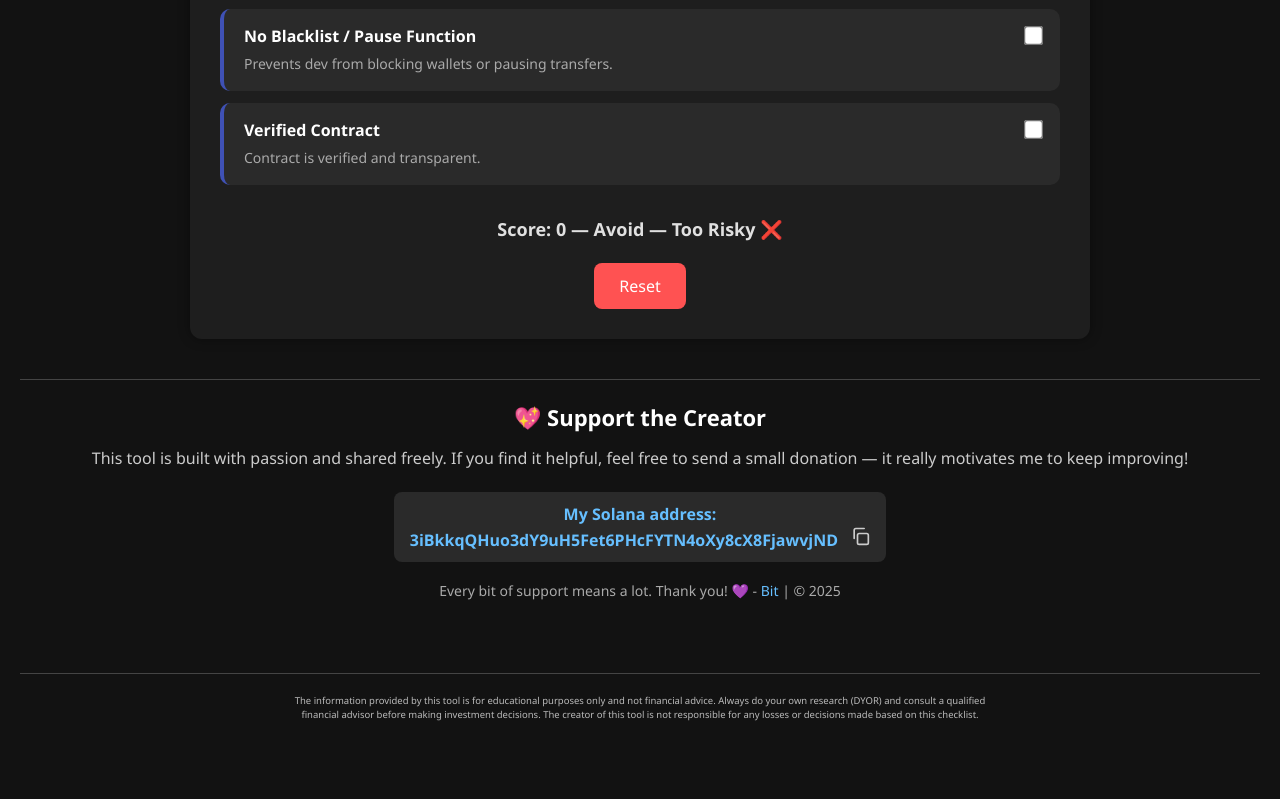
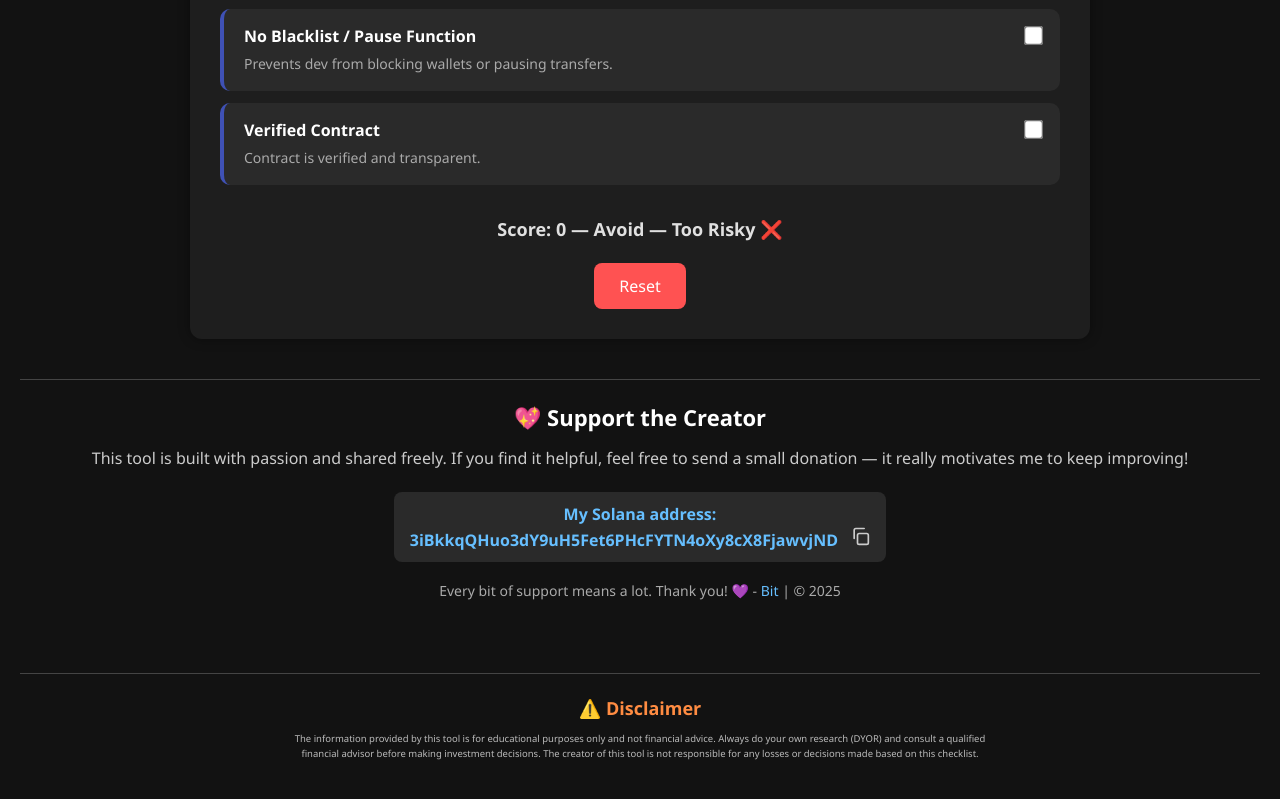
Before and after one commit to user4467301/DexCheX, a plain HTML site: page index.html in a window 1280 px wide. Shown: the part 620-1419 px from the top of the page. Before the commit the page ends 1382 px from the top, so only its background shows below. Drawn offline with Linux system fonts and the light colour scheme.

Commit message:
Update index.html
fix disclaimer issue

```diff
--- a/index.html
+++ b/index.html
@@ -218,14 +218,13 @@
 
 <!-- Disclaimer Section -->
 <section class="disclaimer-section">
-  <h2⚠️ Disclaimer</h2>
+  <h2>⚠️ Disclaimer</h2>
   <p>
     The information provided by this tool is for educational purposes only and not financial advice.
     Always do your own research (DYOR) and consult a qualified financial advisor before making investment decisions.
     The creator of this tool is not responsible for any losses or decisions made based on this checklist.
   </p>
 </section>
-
 
   <script>
     const checkboxes = document.querySelectorAll('input[type="checkbox"]');
```
